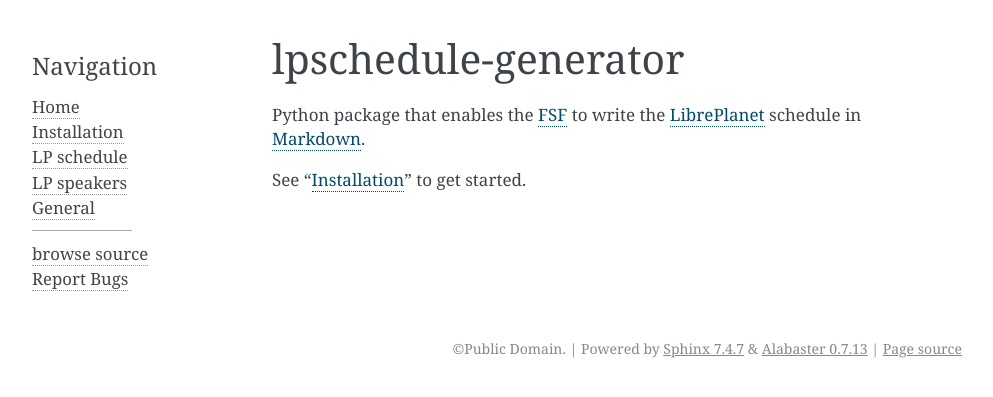
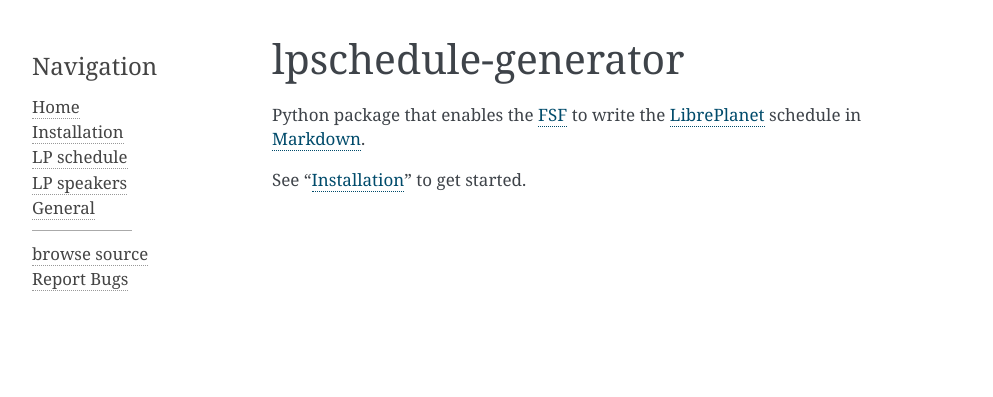
Before and after one commit to r5d/lpschedule-generator, a Sphinx documentation site: the page built from docs/index.rst, in a window 1280 px wide. Shown: the top 397 px of the page, without its empty margins (148-1141 px from the left). Built offline with Sphinx 7.4.7, drawn with Linux system fonts in a browser that asks for light colours.

Commit message:
docs/conf.py: Don't show anything in the footer.

```diff
--- a/docs/conf.py
+++ b/docs/conf.py
@@ -122,6 +122,7 @@
 # further.  For a list of options available for each theme, see the
 # documentation.
 html_theme_options = {
+    'show_powered_by': False,
     'extra_nav_links': {
         'browse source': 'https://notabug.org/rsd/lpschedule-generator',
         'Report Bugs': 'https://notabug.org/rsd/lpschedule-generator/issues'
@@ -183,13 +184,13 @@
 #html_split_index = False
 
 # If true, links to the reST sources are added to the pages.
-#html_show_sourcelink = True
+html_show_sourcelink = False
 
 # If true, "Created using Sphinx" is shown in the HTML footer. Default is True.
-#html_show_sphinx = True
+html_show_sphinx = False
 
 # If true, "(C) Copyright ..." is shown in the HTML footer. Default is True.
-#html_show_copyright = True
+html_show_copyright = False
 
 # If true, an OpenSearch description file will be output, and all pages will
 # contain a <link> tag referring to it.  The value of this option must be the
```
